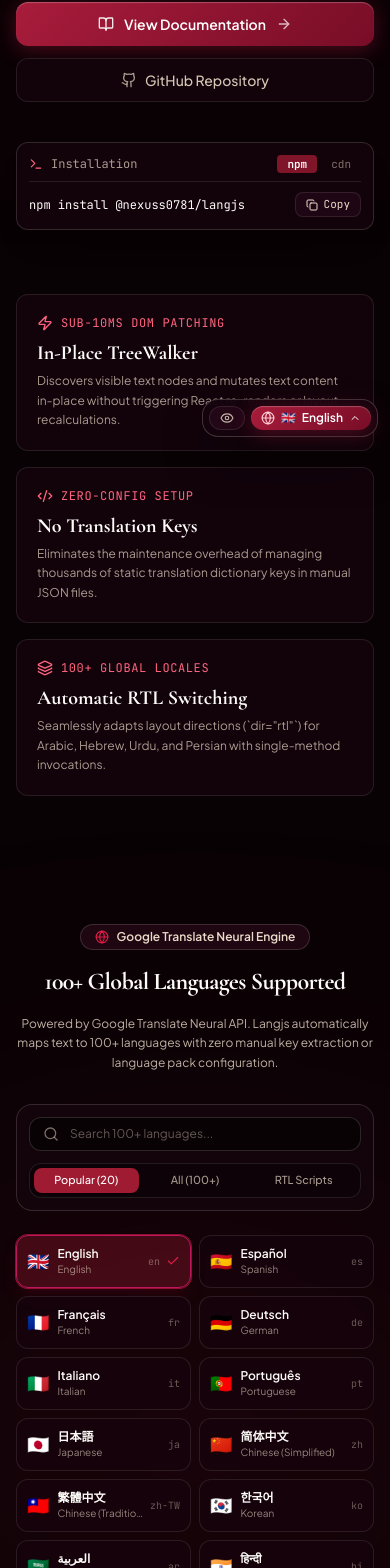
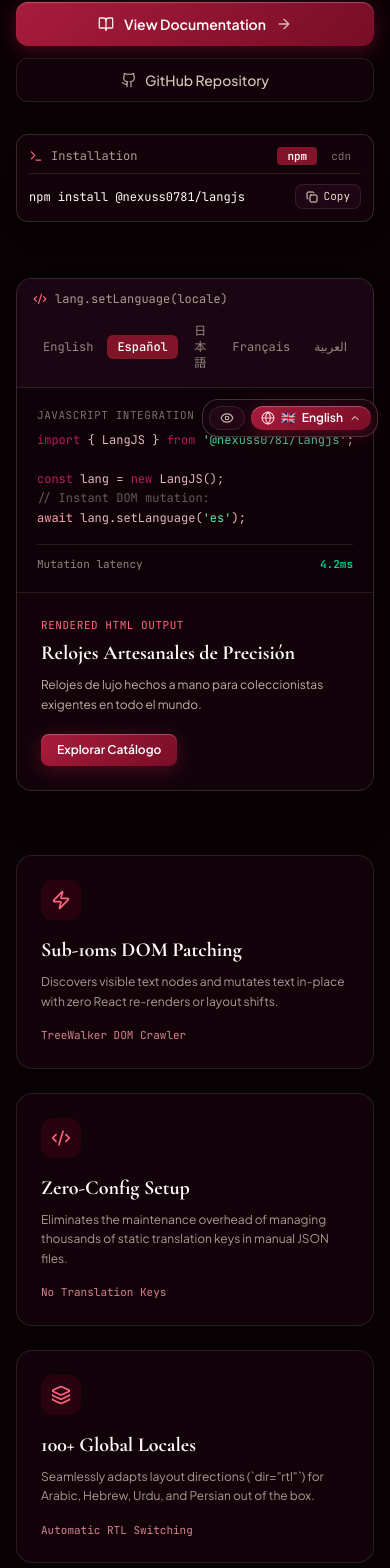
Before and after one commit to Nexuss-Onyx/langjs, a React (Vite) app: page / in a window 390 px wide. Shown: the part 395-1963 px from the top of the page. Built offline with nearby package versions, Linux system fonts and the light colour scheme.

Commit message:
Add iconic live focal visualizer in hero, expand whitespace, and refine responsive engagement

```diff
--- a/src/components/Hero.tsx
+++ b/src/components/Hero.tsx
@@ -1,5 +1,5 @@
 import React, { useState } from 'react';
-import { Terminal, Copy, Check, ArrowRight, BookOpen, Layers, Zap, Code2, Github } from 'lucide-react';
+import { Terminal, Copy, Check, ArrowRight, BookOpen, Zap, Code2, Layers, Github, ArrowRightLeft } from 'lucide-react';
 import { SupportedLanguage, DICTIONARY } from '../data/translations';
 
 interface HeroProps {
@@ -13,6 +13,7 @@
 }) => {
   const [copied, setCopied] = useState(false);
   const [installMethod, setInstallMethod] = useState<'npm' | 'cdn'>('npm');
+  const [previewLang, setPreviewLang] = useState<'en' | 'es' | 'ja' | 'fr' | 'ar'>('es');
 
   const t = (key: string) => DICTIONARY[key]?.[currentLang] || DICTIONARY[key]?.['en'] || key;
 
@@ -26,10 +27,45 @@
     setTimeout(() => setCopied(false), 2000);
   };
 
+  const previewSnippets: Record<string, { title: string; desc: string; button: string; rtl?: boolean }> = {
+    en: {
+      title: 'Crafted Precision Timepieces',
+      desc: 'Handcrafted luxury watches designed for discerning collectors worldwide.',
+      button: 'Explore Catalog',
+      rtl: false,
+    },
+    es: {
+      title: 'Relojes Artesanales de Precisión',
+      desc: 'Relojes de lujo hechos a mano para coleccionistas exigentes en todo el mundo.',
+      button: 'Explorar Catálogo',
+      rtl: false,
+    },
+    ja: {
+      title: '至高のハンドクラフト高級腕時計',
+      desc: '世界中の審美眼を持つコレクターのために手作業で作られた最高峰の時計。',
+      button: 'コレクションを見る',
+      rtl: false,
+    },
+    fr: {
+      title: 'Montres Artisanales de Haute Précision',
+      desc: 'Garde-temps d’exception façonnés à la main pour les collectionneurs avertis.',
+      button: 'Découvrir la Collection',
+      rtl: false,
+    },
+    ar: {
+      title: 'ساعات يدوية الصنع فائقة الدقة',
+      desc: 'ساعات فاخرة مصنوعة يدويًا للمقتنين المتميزين حول العالم بأعلى معايير الحرفية.',
+      button: 'استكشف المجموعة',
+      rtl: true,
+    },
+  };
+
+  const currentPreview = previewSnippets[previewLang] || previewSnippets.en;
+
   return (
-    <section className="relative overflow-hidden pt-12 pb-16 lg:pt-20 lg:pb-28">
+    <section className="relative overflow-hidden pt-12 pb-20 sm:pt-16 sm:pb-24 lg:pt-24 lg:pb-32">
       {/* Subtle Dark Ambient Gradients */}
-      <div className="pointer-events-none absolute -top-40 left-1/2 h-[500px] w-[900px] -translate-x-1/2 rounded-full bg-gradient-to-b from-[#801428]/25 to-transparent blur-[140px]" />
+      <div className="pointer-events-none absolute -top-40 left-1/2 h-[500px] w-[900px] -translate-x-1/2 rounded-full bg-gradient-to-b from-[#801428]/20 to-transparent blur-[140px]" />
 
       <div className="relative mx-auto max-w-7xl px-4 sm:px-6 lg:px-12">
         {/* Release Metadata */}
@@ -39,7 +75,7 @@
             <span className="mx-2 text-[#ebdcc9]/30">·</span>
             <span className="text-rose-300">Client-Side i18n SDK</span>
             <span className="mx-2 text-[#ebdcc9]/30">·</span>
-            <span>MIT Licensed</span>
+            <span>Zero Dependencies</span>
           </div>
         </div>
 
@@ -80,7 +116,7 @@
         </div>
 
         {/* Quick Install Command Box */}
-        <div className="mx-auto mt-10 max-w-lg">
+        <div className="mx-auto mt-8 max-w-lg">
           <div className="rounded-xl border border-[#f6efe2]/15 bg-[#12030b] p-3 shadow-xl">
             <div className="flex items-center justify-between border-b border-[#f6efe2]/10 pb-2 text-xs text-[#ebdcc9]/70">
               <div className="flex items-center gap-2 font-mono-code">
@@ -135,45 +171,137 @@
           </div>
         </div>
 
-        {/* Clean Engineering Spec Bar */}
-        <div className="mt-16 sm:mt-20 grid grid-cols-1 md:grid-cols-3 gap-4 max-w-4xl mx-auto">
-          <div className="rounded-xl border border-[#f6efe2]/10 bg-[#12030b] p-5">
-            <div className="flex items-center gap-2 text-rose-400 text-xs font-mono-code uppercase tracking-wider">
-              <Zap className="h-4 w-4" />
-              <span>Sub-10ms DOM Patching</span>
+        {/* Iconic Focal Concept Card: 1 Line of Code Live Interactive Visual */}
+        <div className="mt-14 sm:mt-20 max-w-4xl mx-auto">
+          <div className="rounded-2xl border border-[#f6efe2]/15 bg-[#14040d] overflow-hidden shadow-2xl">
+            {/* Window bar */}
+            <div className="flex flex-wrap items-center justify-between gap-3 border-b border-[#f6efe2]/10 bg-[#1b0512] px-4 py-3">
+              <div className="flex items-center gap-2 font-mono-code text-xs text-[#ebdcc9]/70">
+                <Code2 className="h-3.5 w-3.5 text-rose-400" />
+                <span>lang.setLanguage(locale)</span>
+              </div>
+
+              {/* Instant Language Switcher Tabs */}
+              <div className="flex items-center gap-1">
+                {[
+                  { code: 'en', label: 'English' },
+                  { code: 'es', label: 'Español' },
+                  { code: 'ja', label: '日本語' },
+                  { code: 'fr', label: 'Français' },
+                  { code: 'ar', label: 'العربية' },
+                ].map((item) => (
+                  <button
+                    key={item.code}
+                    onClick={() => setPreviewLang(item.code as any)}
+                    className={`px-2.5 py-1 rounded-md text-xs font-mono-code transition-colors ${
+                      previewLang === item.code
+                        ? 'bg-[#801428] text-white font-medium'
+                        : 'text-[#ebdcc9]/60 hover:text-white hover:bg-[#250817]'
+                    }`}
+                  >
+                    {item.label}
+                  </button>
+                ))}
+              </div>
             </div>
-            <div className="mt-2 font-serif-luxury text-xl font-bold text-[#fdfbf7]">
-              In-Place TreeWalker
+
+            {/* Split Visual: Code on Left / Instant DOM Output on Right */}
+            <div className="grid grid-cols-1 md:grid-cols-12 divide-y md:divide-y-0 md:divide-x divide-[#f6efe2]/10">
+              {/* Left Column: Minimal JS Snippet */}
+              <div className="md:col-span-5 p-5 sm:p-6 bg-[#0e0208] flex flex-col justify-between font-mono-code text-xs text-[#ebdcc9]/90 space-y-4">
+                <div>
+                  <div className="text-[11px] text-[#ebdcc9]/50 uppercase tracking-wider mb-2">
+                    JavaScript Integration
+                  </div>
+                  <pre className="text-rose-200/90 leading-relaxed overflow-x-auto">
+                    <span className="text-[#be185d]">import</span> {'{ LangJS }'} <span className="text-[#be185d]">from</span> <span className="text-emerald-300">'@nexuss0781/langjs'</span>;<br /><br />
+                    <span className="text-[#be185d]">const</span> lang = <span className="text-[#be185d]">new</span> LangJS();<br />
+                    <span className="text-[#ebdcc9]/40">// Instant DOM mutation:</span><br />
+                    <span className="text-rose-300">await</span> lang.setLanguage(<span className="text-emerald-300">'{previewLang}'</span>);
+                  </pre>
+                </div>
+
+                <div className="pt-3 border-t border-[#f6efe2]/10 flex items-center justify-between text-[11px] text-[#ebdcc9]/60">
+                  <span>Mutation latency</span>
+                  <span className="font-bold text-emerald-400">4.2ms</span>
+                </div>
+              </div>
+
+              {/* Right Column: Live In-Place Rendered DOM Component */}
+              <div
+                className="md:col-span-7 p-6 sm:p-8 bg-[#12030b] flex flex-col justify-center"
+                dir={currentPreview.rtl ? 'rtl' : 'ltr'}
+              >
+                <div className="text-[11px] font-mono-code text-rose-400 uppercase tracking-wider mb-1.5">
+                  Rendered HTML Output
+                </div>
+                <h3 className="font-serif-luxury text-xl sm:text-2xl font-bold text-[#fdfbf7] transition-all duration-200">
+                  {currentPreview.title}
+                </h3>
+                <p className="mt-2 text-xs sm:text-sm text-[#ebdcc9]/80 leading-relaxed transition-all duration-200">
+                  {currentPreview.desc}
+                </p>
+                <div className="mt-5">
+                  <button className="luxury-button-primary px-4 py-2 rounded-lg text-xs font-semibold text-white">
+                    {currentPreview.button}
+                  </button>
+                </div>
+              </div>
             </div>
-            <p className="mt-1 text-xs text-[#ebdcc9]/70 leading-relaxed">
-              Discovers visible text nodes and mutates text content in-place without triggering React re-renders or layout recalculations.
-            </p>
+          </div>
+        </div>
+
+        {/* 3 Iconic Highlights */}
+        <div className="mt-16 sm:mt-24 grid grid-cols-1 md:grid-cols-3 gap-6 max-w-5xl mx-auto">
+          <div className="rounded-2xl border border-[#f6efe2]/10 bg-[#12030b] p-6 sm:p-8 flex flex-col justify-between">
+            <div>
+              <div className="flex h-10 w-10 items-center justify-center rounded-xl bg-rose-950/40 text-rose-400">
+                <Zap className="h-5 w-5" />
+              </div>
+              <h3 className="mt-4 font-serif-luxury text-xl font-bold text-[#fdfbf7]">
+                Sub-10ms DOM Patching
+              </h3>
+              <p className="mt-2 text-xs sm:text-sm text-[#ebdcc9]/70 leading-relaxed">
+                Discovers visible text nodes and mutates text in-place with zero React re-renders or layout shifts.
+              </p>
+            </div>
+            <div className="mt-4 font-mono-code text-[11px] text-rose-300/80">
+              TreeWalker DOM Crawler
+            </div>
           </div>
 
-          <div className="rounded-xl border border-[#f6efe2]/10 bg-[#12030b] p-5">
-            <div className="flex items-center gap-2 text-rose-400 text-xs font-mono-code uppercase tracking-wider">
-              <Code2 className="h-4 w-4" />
-              <span>Zero-Config Setup</span>
+          <div className="rounded-2xl border border-[#f6efe2]/10 bg-[#12030b] p-6 sm:p-8 flex flex-col justify-between">
+            <div>
+              <div className="flex h-10 w-10 items-center justify-center rounded-xl bg-rose-950/40 text-rose-400">
+                <Code2 className="h-5 w-5" />
+              </div>
+              <h3 className="mt-4 font-serif-luxury text-xl font-bold text-[#fdfbf7]">
+                Zero-Config Setup
+              </h3>
+              <p className="mt-2 text-xs sm:text-sm text-[#ebdcc9]/70 leading-relaxed">
+                Eliminates the maintenance overhead of managing thousands of static translation keys in manual JSON files.
+              </p>
             </div>
-            <div className="mt-2 font-serif-luxury text-xl font-bold text-[#fdfbf7]">
+            <div className="mt-4 font-mono-code text-[11px] text-rose-300/80">
               No Translation Keys
             </div>
-            <p className="mt-1 text-xs text-[#ebdcc9]/70 leading-relaxed">
-              Eliminates the maintenance overhead of managing thousands of static translation dictionary keys in manual JSON files.
-            </p>
           </div>
 
-          <div className="rounded-xl border border-[#f6efe2]/10 bg-[#12030b] p-5">
-            <div className="flex items-center gap-2 text-rose-400 text-xs font-mono-code uppercase tracking-wider">
-              <Layers className="h-4 w-4" />
-              <span>100+ Global Locales</span>
+          <div className="rounded-2xl border border-[#f6efe2]/10 bg-[#12030b] p-6 sm:p-8 flex flex-col justify-between">
+            <div>
+              <div className="flex h-10 w-10 items-center justify-center rounded-xl bg-rose-950/40 text-rose-400">
+                <Layers className="h-5 w-5" />
+              </div>
+              <h3 className="mt-4 font-serif-luxury text-xl font-bold text-[#fdfbf7]">
+                100+ Global Locales
+              </h3>
+              <p className="mt-2 text-xs sm:text-sm text-[#ebdcc9]/70 leading-relaxed">
+                Seamlessly adapts layout directions (`dir="rtl"`) for Arabic, Hebrew, Urdu, and Persian out of the box.
+              </p>
             </div>
-            <div className="mt-2 font-serif-luxury text-xl font-bold text-[#fdfbf7]">
+            <div className="mt-4 font-mono-code text-[11px] text-rose-300/80">
               Automatic RTL Switching
             </div>
-            <p className="mt-1 text-xs text-[#ebdcc9]/70 leading-relaxed">
-              Seamlessly adapts layout directions (`dir="rtl"`) for Arabic, Hebrew, Urdu, and Persian with single-method invocations.
-            </p>
           </div>
         </div>
       </div>
--- a/src/components/LanguageGrid.tsx
+++ b/src/components/LanguageGrid.tsx
@@ -1,6 +1,6 @@
 import React, { useState } from 'react';
 import { ALL_100_LANGUAGES } from '../data/languages-100';
-import { Globe, Search, Sparkles, Check, ArrowRight } from 'lucide-react';
+import { Globe, Search, Check } from 'lucide-react';
 
 interface LanguageGridProps {
   onSelectLanguage?: (langCode: string) => void;
@@ -24,27 +24,26 @@
   });
 
   return (
-    <section id="languages" className="relative scroll-mt-24 py-16 sm:py-24 bg-[#090205]">
+    <section id="languages" className="relative scroll-mt-24 py-20 lg:py-28 bg-[#090205]">
       {/* Ambient background glow */}
       <div className="pointer-events-none absolute top-1/2 left-1/2 -translate-x-1/2 -translate-y-1/2 h-[600px] w-[800px] rounded-full bg-[#9e1b32]/10 blur-[140px]" />
 
       <div className="relative mx-auto max-w-7xl px-4 sm:px-6 lg:px-12">
         {/* Section Header */}
-        <div className="text-center">
-          <div className="inline-flex items-center gap-2 rounded-full border border-[#f6efe2]/15 bg-[#1f0712] px-3.5 py-1 text-xs font-semibold text-[#ebdcc9]">
-            <Globe className="h-3.5 w-3.5 text-[#e11d48]" />
-            <span>Google Translate Neural Engine</span>
+        <div className="text-center max-w-3xl mx-auto">
+          <div className="text-xs font-mono-code text-rose-300 uppercase tracking-wider">
+            Language Catalog
           </div>
-          <h2 className="mt-4 font-serif-luxury text-2xl sm:text-4xl lg:text-5xl font-bold tracking-tight text-[#fdfbf7]">
+          <h2 className="mt-3 font-serif-luxury text-2xl sm:text-4xl lg:text-5xl font-bold tracking-tight text-[#fdfbf7]">
             100+ Global Languages Supported
           </h2>
-          <p className="mx-auto mt-4 max-w-2xl text-xs sm:text-sm md:text-base text-[#ebdcc9]/80 leading-relaxed">
-            Powered by Google Translate Neural API. Langjs automatically maps text to 100+ languages with zero manual key extraction or language pack configuration.
+          <p className="mt-4 text-xs sm:text-sm md:text-base text-[#ebdcc9]/80 leading-relaxed">
+            Powered by the Google Translate API. Langjs automatically maps text to 100+ languages with zero manual key extraction or language pack configuration.
           </p>
         </div>
 
         {/* Search & Category Filter Bar */}
-        <div className="mt-8 sm:mt-12 flex flex-col items-stretch sm:items-center justify-between gap-3 sm:gap-4 rounded-2xl border border-[#f6efe2]/15 bg-[#14040d]/90 p-3 sm:p-5 backdrop-blur-xl sm:flex-row">
+        <div className="mt-10 sm:mt-12 flex flex-col items-stretch sm:items-center justify-between gap-3 sm:gap-4 rounded-2xl border border-[#f6efe2]/10 bg-[#12030b] p-3 sm:p-5 sm:flex-row">
           {/* Search Input */}
           <div className="relative w-full sm:w-80">
             <Search className="absolute left-3.5 top-1/2 h-4 w-4 -translate-y-1/2 text-[#ebdcc9]/50" />
@@ -58,74 +57,59 @@
           </div>
 
           {/* Categories */}
-          <div className="flex flex-wrap items-center gap-1 rounded-xl border border-[#f6efe2]/10 bg-[#0c0207] p-1">
-            <button
-              onClick={() => setSelectedCategory('popular')}
-              className={`flex-1 sm:flex-initial rounded-lg px-2.5 sm:px-3 py-1 text-[11px] sm:text-xs font-medium transition-all ${
-                selectedCategory === 'popular'
-                  ? 'bg-[#9e1b32] text-white shadow'
-                  : 'text-[#ebdcc9]/70 hover:text-white'
-              }`}
-            >
-              Popular (20)
-            </button>
-            <button
-              onClick={() => setSelectedCategory('all')}
-              className={`flex-1 sm:flex-initial rounded-lg px-2.5 sm:px-3 py-1 text-[11px] sm:text-xs font-medium transition-all ${
-                selectedCategory === 'all'
-                  ? 'bg-[#9e1b32] text-white shadow'
-                  : 'text-[#ebdcc9]/70 hover:text-white'
-              }`}
-            >
-              All (100+)
-            </button>
-            <button
-              onClick={() => setSelectedCategory('rtl')}
-              className={`flex-1 sm:flex-initial rounded-lg px-2.5 sm:px-3 py-1 text-[11px] sm:text-xs font-medium transition-all ${
-                selectedCategory === 'rtl'
-                  ? 'bg-[#9e1b32] text-white shadow'
-                  : 'text-[#ebdcc9]/70 hover:text-white'
-              }`}
-            >
-              RTL Scripts
-            </button>
+          <div className="flex flex-wrap items-center gap-1.5 sm:gap-2">
+            {[
+              { id: 'popular', label: 'Popular (20)' },
+              { id: 'rtl', label: 'RTL Scripts (Arabic, Hebrew...)' },
+              { id: 'all', label: 'All 100+ Locales' },
+            ].map((cat) => (
+              <button
+                key={cat.id}
+                onClick={() => setSelectedCategory(cat.id as any)}
+                className={`rounded-lg px-3 py-1.5 text-xs font-medium transition-all ${
+                  selectedCategory === cat.id
+                    ? 'bg-[#801428] text-white'
+                    : 'border border-[#f6efe2]/10 bg-[#090205] text-[#ebdcc9]/70 hover:border-[#be185d]/50 hover:text-[#fdfbf7]'
+                }`}
+              >
+                {cat.label}
+              </button>
+            ))}
           </div>
         </div>
 
-        {/* Language Grid Cards */}
-        <div className="mt-6 grid grid-cols-2 gap-2 sm:gap-3 sm:grid-cols-3 md:grid-cols-4 lg:grid-cols-5">
-          {filtered.slice(0, 30).map((lang) => {
+        {/* Dynamic Responsive Language Grid */}
+        <div className="mt-6 grid grid-cols-2 gap-2 sm:grid-cols-3 sm:gap-3 md:grid-cols-4 lg:grid-cols-5">
+          {filtered.map((lang) => {
             const isSelected = activeLanguage === lang.code;
             return (
               <button
                 key={lang.code}
-                onClick={() => onSelectLanguage?.(lang.code)}
-                className={`group flex items-center justify-between rounded-xl border p-2.5 sm:p-3.5 text-left transition-all duration-200 ${
+                onClick={() => onSelectLanguage && onSelectLanguage(lang.code)}
+                className={`group flex items-center justify-between rounded-xl border p-3 text-left transition-all ${
                   isSelected
-                    ? 'border-[#be185d] bg-[#9e1b32]/35 shadow-lg shadow-rose-950/40 ring-1 ring-rose-500/50'
-                    : 'border-[#f6efe2]/10 bg-[#16040d]/70 hover:border-[#be185d]/40 hover:bg-[#250817]'
+                    ? 'border-rose-500 bg-[#801428]/40 shadow-lg'
+                    : 'border-[#f6efe2]/10 bg-[#12030b] hover:border-[#be185d]/40 hover:bg-[#180510]'
                 }`}
               >
-                <div className="flex items-center gap-2 sm:gap-2.5 min-w-0">
-                  <span className="text-lg sm:text-xl shrink-0 group-hover:scale-110 transition-transform">
-                    {lang.flag}
-                  </span>
+                <div className="flex items-center gap-2.5 overflow-hidden">
+                  <span className="text-xl shrink-0">{lang.flag}</span>
                   <div className="min-w-0">
-                    <div className="font-semibold text-xs sm:text-sm text-[#fdfbf7] truncate">
+                    <div className="truncate text-xs font-semibold text-[#fdfbf7]">
+                      {lang.name}
+                    </div>
+                    <div className="truncate text-[11px] text-[#ebdcc9]/60">
                       {lang.nativeName}
-                    </div>
-                    <div className="text-[10px] sm:text-xs text-[#ebdcc9]/60 truncate">
-                      {lang.name}
                     </div>
                   </div>
                 </div>
 
-                <div className="flex items-center gap-1.5 shrink-0 ml-1">
-                  <span className="font-mono-code text-[10px] text-[#ebdcc9]/40 group-hover:text-rose-300">
+                <div className="flex items-center gap-1 shrink-0 ml-2">
+                  <span className="font-mono-code text-[10px] text-rose-300/80 uppercase">
                     {lang.code}
                   </span>
                   {isSelected && (
-                    <Check className="h-3.5 w-3.5 text-[#e11d48]" />
+                    <Check className="h-3.5 w-3.5 text-rose-400" />
                   )}
                 </div>
               </button>
@@ -137,10 +121,10 @@
         <div className="mt-8 flex flex-col sm:flex-row items-center justify-between gap-3 rounded-xl border border-[#f6efe2]/10 bg-[#11030a] px-4 py-3 text-xs text-[#ebdcc9]/70">
           <div className="flex items-center gap-2 text-center sm:text-left">
             <Globe className="h-4 w-4 text-rose-400 shrink-0" />
-            <span>Click any language card above to instantly translate the entire page live.</span>
+            <span>Click any language card above to translate this entire landing page live in real-time.</span>
           </div>
           <span className="font-mono-code text-[11px] text-[#ebdcc9]/60">
-            Auto-detects browser locale on load
+            Auto-detects browser locale
           </span>
         </div>
       </div>
```
